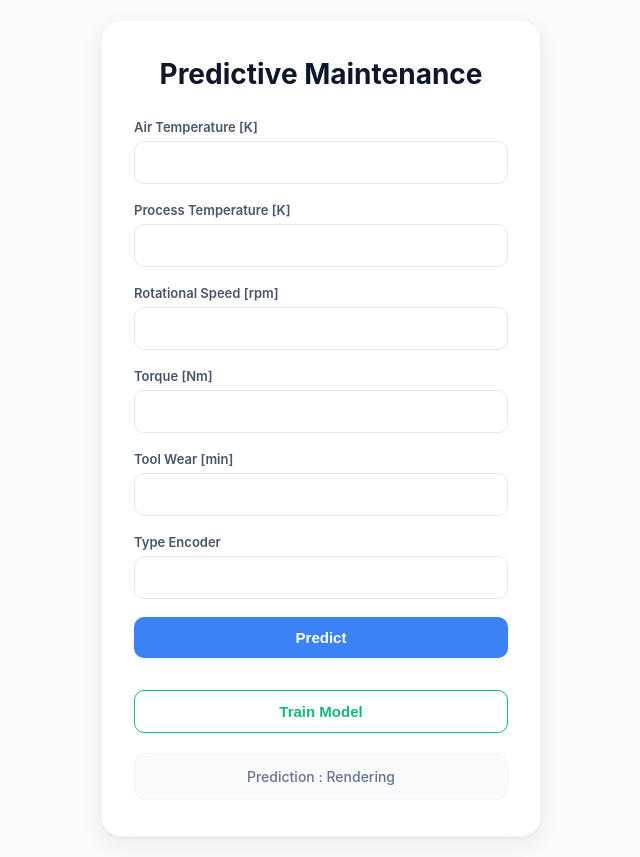
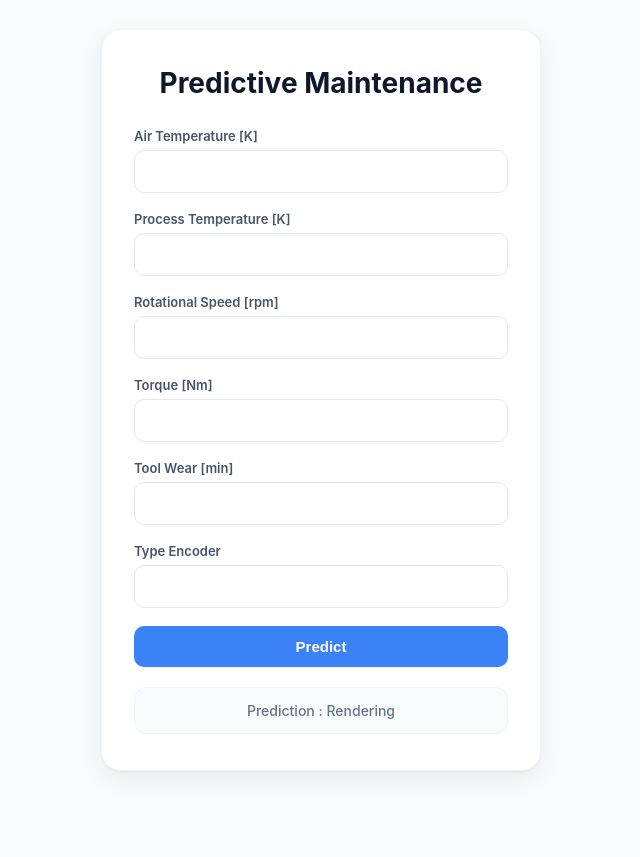
Before and after one commit to Rohitranelab/ml-predictive-maintenance, a FastAPI app: page / in a window 1280 px wide. Shown: the whole page, without its empty margins (319-959 px from the left). After the commit the page ends 773 px from the top, so only its background shows below. Run offline with FastAPI, Linux system fonts and the light colour scheme; parts of the project's set-up code (start-up, migrations or seed data) failed here and were passed over.

Commit message:
remove train button from app.py

```diff
--- a/app.py
+++ b/app.py
@@ -64,17 +64,17 @@ async def index(request: Request):
 )
 
 
-@app.get("/train")
-async def trainRouteClient():
-
-    try:
-        train_pipeline = TrainPipeline()
-        train_pipeline.run_pipeline()
-
-        return Response("Training Successful")
-
-    except Exception as e:
-        return Response(f"Error : {e}")
+# @app.get("/train")
+# async def trainRouteClient():
+#
+#     try:
+#         train_pipeline = TrainPipeline()
+#         train_pipeline.run_pipeline()
+#
+#         return Response("Training Successful")
+#
+#     except Exception as e:
+#         return Response(f"Error : {e}")
 
 
 @app.post("/")
--- a/templates/index.html
+++ b/templates/index.html
@@ -42,13 +42,13 @@ Predict
 
 </form>
 
-<form action="/train" method="get">
-
-<button class="train-button">
-Train Model
-</button>
-
-</form>
+<!-- <form action="/train" method="get"> -->
+<!--  -->
+<!-- <button class="train-button"> -->
+<!-- Train Model -->
+<!-- </button> -->
+<!--  -->
+<!-- </form> -->
 
 {% if context %}
 
```
Also changed, not shown: 1 other file.
